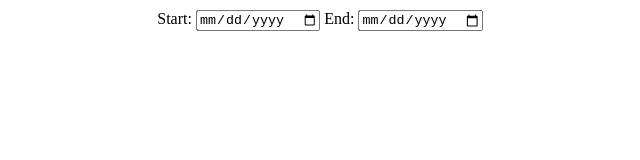
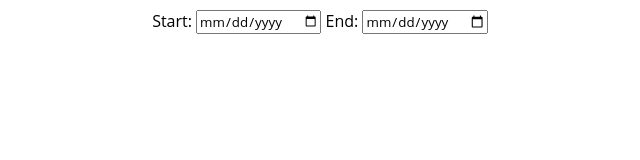
Before and after one commit to rahensonzam/ebird-email-frontend, a plain HTML site: page index.html in a window 1280 px wide. Shown: the full height of the page, 320-960 px from the left. Drawn offline with nearby package versions, Linux system fonts and the light colour scheme.

Commit message:
font css

```diff
--- a/style.css
+++ b/style.css
@@ -22,8 +22,13 @@ body {
 
 #filter {
   position: absolute;
+  font-family: "Open Sans", sans-serif;
   z-index: 1000;
   top: 10px;
   left: 50%;
   transform: translate(-50%, 0);
 }
+
+input[type="date"] {
+  font-family: "Open Sans", sans-serif;
+}
```
